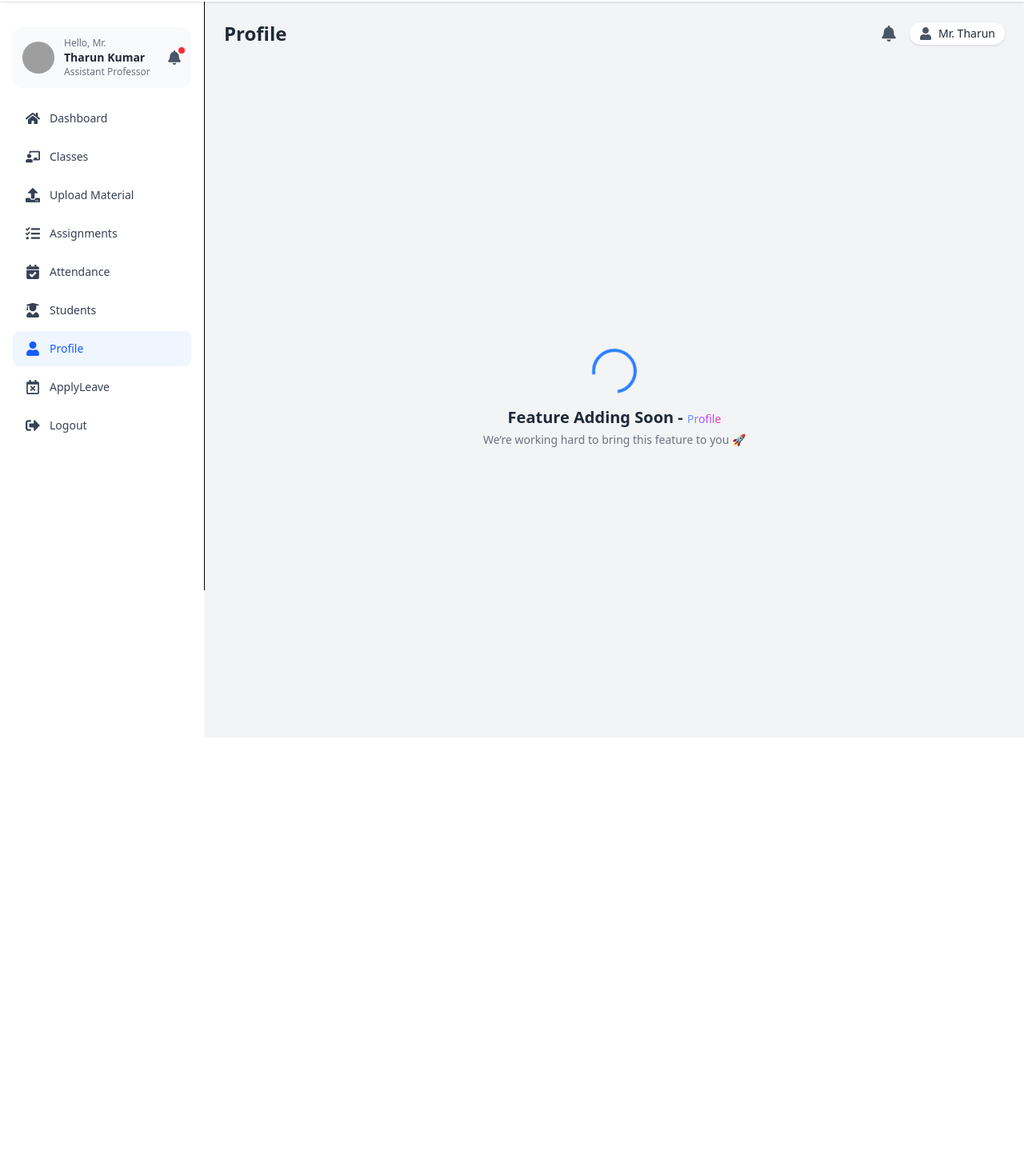
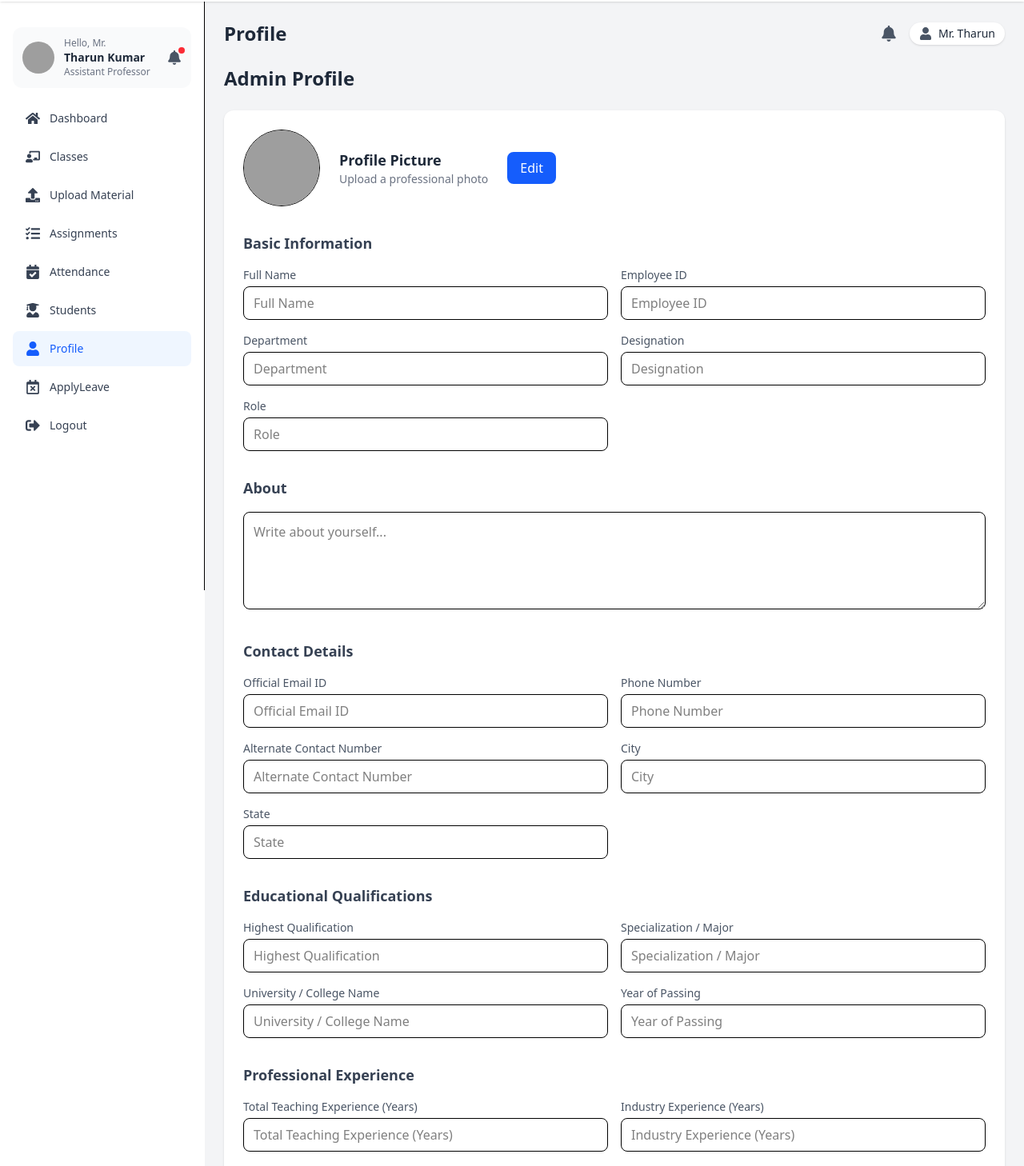
Before and after one commit to ravitharun/edu-lms-mern, a React (Vite) app in the folder UI/: page /teachers/profile in a window 1280 px wide. Shown: the part 62-1520 px from the top of the page at 80% size. Before the commit the page ends 984 px from the top, so only its background shows below. Built offline with nearby package versions, Linux system fonts and the light colour scheme; grey boxes are pictures that could not be loaded.

Commit message:
adding the automatic date ft in apply leave

```diff
--- a/UI/src/Pages/AdminPages/AdminProfile.jsx
+++ b/UI/src/Pages/AdminPages/AdminProfile.jsx
@@ -1,23 +1,147 @@
-import React from 'react'
-import App from '../../App'
-import AdminHeader from '../../Components/AdminHeader'
-import AddingSoon from '../../Loaders/AddingSoon'
+import React from "react";
+import App from "../../App";
+import AdminHeader from "../../Components/AdminHeader";
+import AddingSoon from "../../Loaders/AddingSoon";
 
 function AdminProfile() {
-    return (
-        <>
-            <App></App>
-            <div className="md:ml-64 p-6 space-y-6 min-h-screen bg-gray-100">
-                {/* ================= HEADER ================= */}
-                <div className=''>
-                    <AdminHeader pathname={"Profile"}></AdminHeader>
-                </div>
-                <h1 className="text-2xl font-semibold text-gray-800 mb-4 flex items-center gap-3 mt-3">
-                </h1>
-                <AddingSoon pathname={"Profile"}></AddingSoon>
+  return (
+    <>
+      <App />
+      <div className="md:ml-64 p-6 min-h-screen bg-gray-100">
+        {/* Header */}
+        <AdminHeader pathname={"Profile"} />
+
+        {/* Page Title */}
+        <h1 className="text-2xl font-semibold text-gray-800 mt-6 mb-6">
+          Admin Profile
+        </h1>
+
+        {/* Profile Card */}
+        <div className="bg-white rounded-xl shadow p-6 space-y-8">
+
+          {/* Profile Image */}
+          <div className="flex items-center gap-6" onTouchMove={()=>alert("hi")}>
+            <img
+              src="https://png.pngtree.com/png-vector/20231019/ourlarge/pngtree-user-profile-avatar-png-image_10211468.png"
+              alt="Profile"
+              className="w-24 h-24 rounded-full border"
+            />
+            <div>
+              <h2 className="text-lg font-semibold text-gray-800">
+                Profile Picture
+              </h2>
+              <p className="text-sm text-gray-500">
+                Upload a professional photo
+              </p>
             </div>
-        </>
-    )
+         <div className="flex justify-end">
+  <button className="px-4 py-2 bg-blue-600 text-white rounded-lg hover:bg-blue-700 transition">
+    Edit
+  </button>
+</div>
+
+          </div>
+
+          {/* Basic Information */}
+          <section>
+            <h3 className="text-lg font-semibold text-gray-700 mb-4">
+              Basic Information
+            </h3>
+
+            <div className="grid grid-cols-1 md:grid-cols-2 gap-4">
+              <Input label="Full Name" />
+              <Input label="Employee ID" />
+              <Input label="Department" />
+              <Input label="Designation" />
+              <Input label="Role" />
+            </div>
+          </section>
+
+          {/* About Section */}
+          <section>
+            <h3 className="text-lg font-semibold text-gray-700 mb-4">
+              About
+            </h3>
+
+            <textarea
+              className="w-full border rounded-lg p-3 focus:ring-2 focus:ring-blue-500 outline-none"
+              rows="4"
+              placeholder="Write about yourself..."
+            />
+          </section>
+
+          {/* Contact Details */}
+          <section>
+            <h3 className="text-lg font-semibold text-gray-700 mb-4">
+              Contact Details
+            </h3>
+
+            <div className="grid grid-cols-1 md:grid-cols-2 gap-4">
+              <Input label="Official Email ID" type="email" />
+              <Input label="Phone Number" />
+              <Input label="Alternate Contact Number" />
+              <Input label="City" />
+              <Input label="State" />
+            </div>
+          </section>
+
+          {/* Education */}
+          <section>
+            <h3 className="text-lg font-semibold text-gray-700 mb-4">
+              Educational Qualifications
+            </h3>
+
+            <div className="grid grid-cols-1 md:grid-cols-2 gap-4">
+              <Input label="Highest Qualification" />
+              <Input label="Specialization / Major" />
+              <Input label="University / College Name" />
+              <Input label="Year of Passing" />
+            </div>
+          </section>
+
+          {/* Experience */}
+          <section>
+            <h3 className="text-lg font-semibold text-gray-700 mb-4">
+              Professional Experience
+            </h3>
+
+            <div className="grid grid-cols-1 md:grid-cols-2 gap-4">
+              <Input label="Total Teaching Experience (Years)" />
+              <Input label="Industry Experience (Years)" />
+              <Input label="Previous Institution(s)" />
+              <Input label="Areas of Expertise" />
+            </div>
+          </section>
+
+          {/* Online Presence */}
+          <section>
+            <h3 className="text-lg font-semibold text-gray-700 mb-4">
+              Online Presence
+            </h3>
+
+            <Input label="LinkedIn Profile URL" type="url" />
+          </section>
+
+          {/* Loader / Coming Soon */}
+          <AddingSoon pathname={"Profile"} />
+        </div>
+      </div>
+    </>
+  );
 }
 
-export default AdminProfile
+/* Reusable Input Component */
+const Input = ({ label, type = "text" }) => (
+  <div className="flex flex-col">
+    <label className="text-sm font-medium text-gray-600 mb-1">
+      {label}
+    </label>
+    <input
+      type={type}
+      className="border rounded-lg px-3 py-2 focus:ring-2 focus:ring-blue-500 outline-none"
+      placeholder={label}
+    />
+  </div>
+);
+
+export default AdminProfile;
--- a/UI/src/Pages/AdminPages/ApplyLeave.jsx
+++ b/UI/src/Pages/AdminPages/ApplyLeave.jsx
@@ -76,7 +76,26 @@ function ApplyLeave() {
 
         }
     ];
-
+    const [Fromdate, setFromdate] = useState("")
+    const [Todate, setTodate] = useState("")
+    const [TotalDays, setTotalDays] = useState("0")
+    const handelTodate = (date) => {
+        const GetDate = new Date(date)
+        const To_DATE = GetDate.getDate()
+        const To_mth = GetDate.getMonth()
+        console.log(To_DATE, To_mth + 1)
+        // const monthDays = [31, 28, 31, 30, 31, 30, 31, 31, 30, 31, 30, 31];
+        // const dt = new Date("2026-01-08")
+        // // these is giving me the index of the Month value
+        // let get_permont = monthDays[dt.getMonth()]
+        // let getdt = dt.getDate()
+        // console.log("get_permont", get_permont, "getdt", getdt)
+        // let ra = get_permont - getdt + 1
+        // console.log(ra)
+        // const todt = new Date("2026-02-05")
+        // let gettodt = todt.getDate()
+        // console.log("gettodt", gettodt + ra)
+    }
     return (
         <>
             <App></App>
@@ -162,6 +181,11 @@ function ApplyLeave() {
                                         </label>
                                         <input
                                             type="date"
+                                            onChange={(e) => {
+                                                setFromdate(new Date(e.target.value).getDate())
+
+                                                console.log(e.target.value)
+                                            }}
                                             className="w-full border rounded-lg px-3 py-2 text-sm focus:ring-2 focus:ring-blue-500 outline-none"
                                         />
                                     </div>
@@ -172,6 +196,7 @@ function ApplyLeave() {
                                         </label>
                                         <input
                                             type="date"
+                                            onChange={(e) => handelTodate(e.target.value)}
                                             className="w-full border rounded-lg px-3 py-2 text-sm focus:ring-2 focus:ring-blue-500 outline-none"
                                         />
                                     </div>
```
